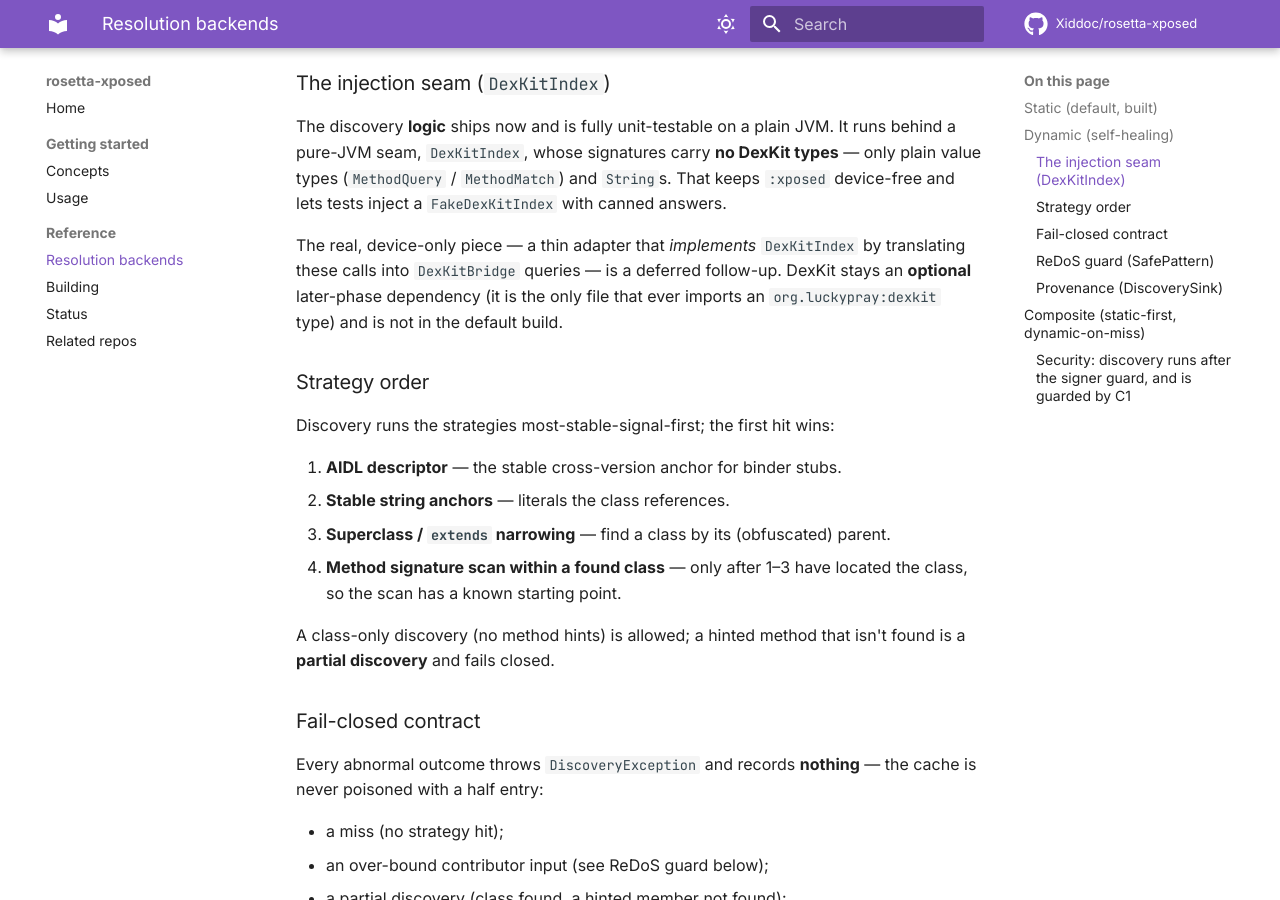
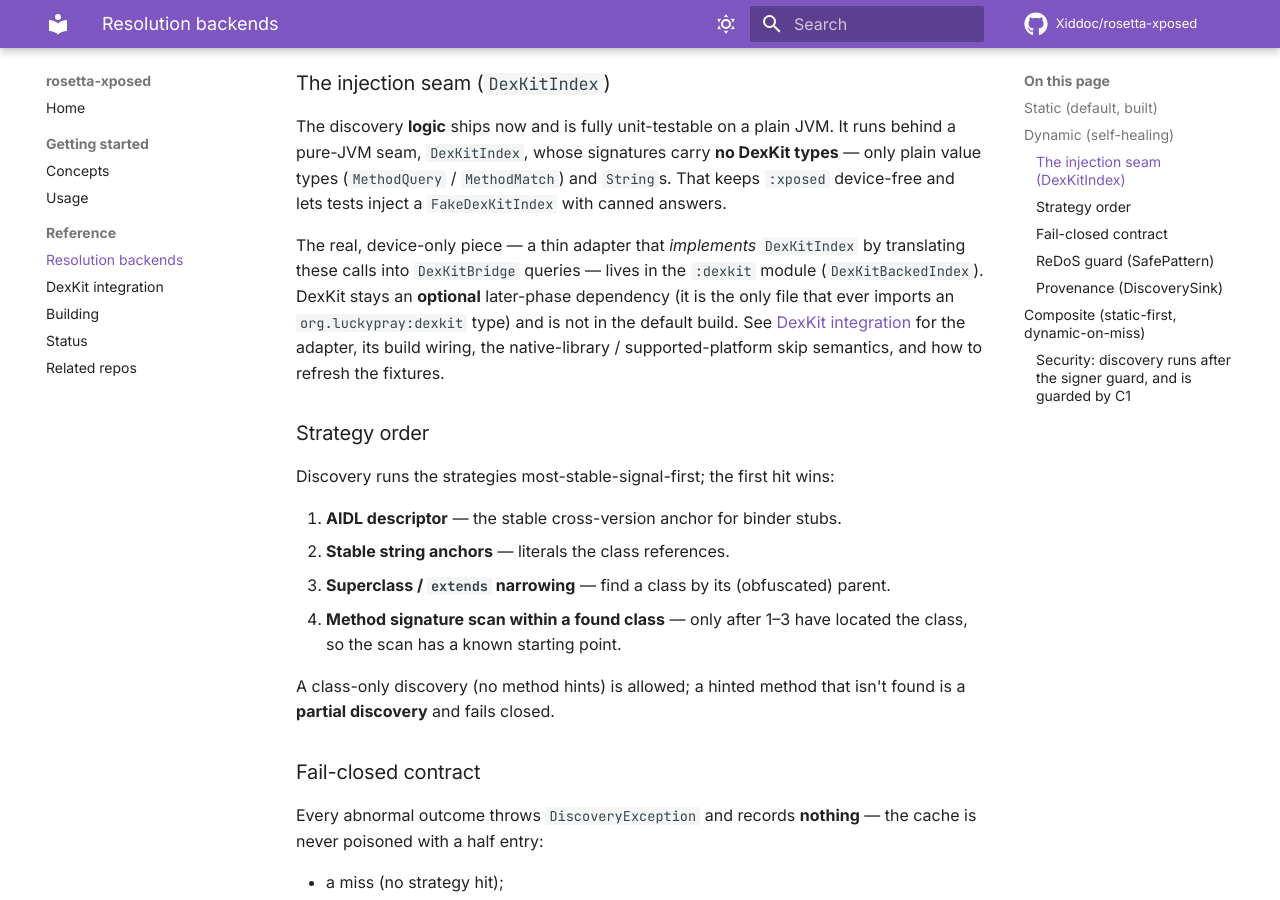
Before and after one commit to Xiddoc/rosetta-xposed, an MkDocs documentation site: the page built from docs/reference/backends.md, in a window 1280 px wide and 900 px high, scrolled down 530 px. Built offline with MkDocs 1.6.1 and Material for MkDocs 9.7.7, drawn with Linux system fonts in a browser that asks for light colours; comment, search, counter and statistics services are not loaded; some of the changed text lies outside the part shown.

Commit message:
docs(dexkit): add :dexkit integration reference + backlink
M4: new docs/reference/dexkit-integration.md covering the module's purpose,
the AAR->classes.jar transform + isTransitive=false, compileOnly vs
testImplementation (no production leak), the -Djava.library.path native wiring
+ supported-platform/skip semantics + GLIBC_2.38 floor, why :dexkit is excluded
from the root 100% Kover gate, and how to refresh the native (build-libdexkit.sh)
and the DEX fixture (dex-fixture/build.sh). Backlink added from backends.md and
the page wired into the mkdocs nav.

https://claude.ai/code/session_01J9jwZsnKzqFYDuwCw2LVBe

```diff
--- a/docs/reference/backends.md
+++ b/docs/reference/backends.md
@@ -26,10 +26,13 @@ DexKit types** — only plain value types (`MethodQuery` / `MethodMatch`) and
 `FakeDexKitIndex` with canned answers.
 
 The real, device-only piece — a thin adapter that *implements* `DexKitIndex`
-by translating these calls into `DexKitBridge` queries — is a deferred
-follow-up. DexKit stays an **optional** later-phase dependency (it is the
-only file that ever imports an `org.luckypray:dexkit` type) and is not in the
-default build.
+by translating these calls into `DexKitBridge` queries — lives in the
+`:dexkit` module (`DexKitBackedIndex`). DexKit stays an **optional**
+later-phase dependency (it is the only file that ever imports an
+`org.luckypray:dexkit` type) and is not in the default build. See
+[DexKit integration](dexkit-integration.md) for the adapter, its build wiring,
+the native-library / supported-platform skip semantics, and how to refresh the
+fixtures.
 
 ### Strategy order
 
--- a/mkdocs.yml
+++ b/mkdocs.yml
@@ -100,6 +100,7 @@ nav:
       - Usage: getting-started/usage.md
   - Reference:
       - Resolution backends: reference/backends.md
+      - DexKit integration: reference/dexkit-integration.md
       - Building: reference/building.md
       - Status: reference/status.md
       - Related repos: reference/related.md
```
Also changed, not shown: docs/reference/dexkit-integration.md (added, +106 -0 lines).
